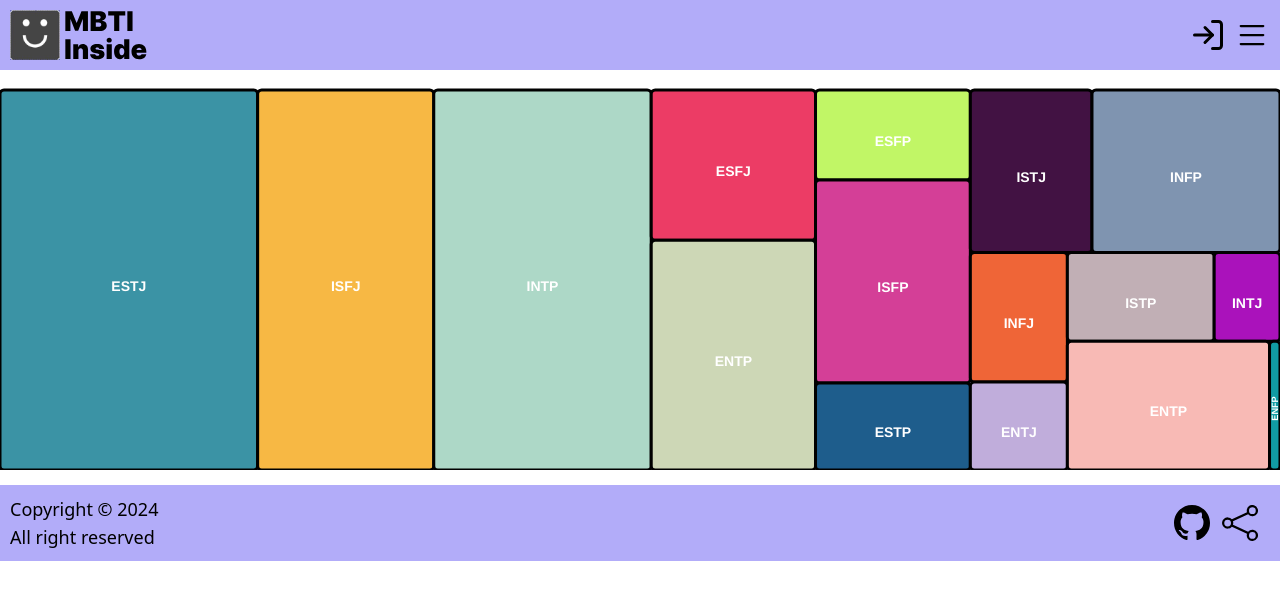
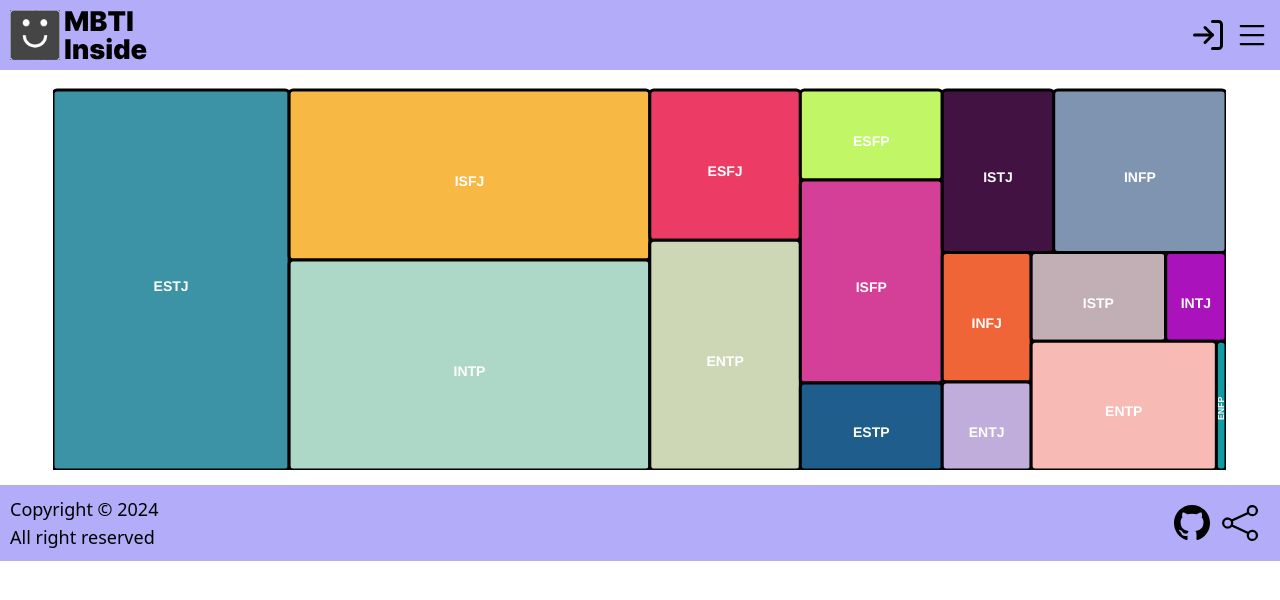
Before and after one commit to MBTI-Inside/server, a React (Vite) app in the folder frontend/: page /stats in a window 1280 px wide. Shown: the top 600 px of the page. Built offline with nearby package versions, Linux system fonts and the light colour scheme.

Commit message:
style: 차트 중앙 정렬 rebi13/MBTI-Inside#63

```diff
--- a/frontend/src/pages/Stats/index.tsx
+++ b/frontend/src/pages/Stats/index.tsx
@@ -67,14 +67,15 @@
   };
 
   return (
-    <>
+    <div className="w-full flex justify-center items-center">
       <ReactApexChart
+        className="w-11/12"
         options={options}
         series={series}
         type="treemap"
         height={400}
       />
-    </>
+    </div>
   );
 };
 
```
